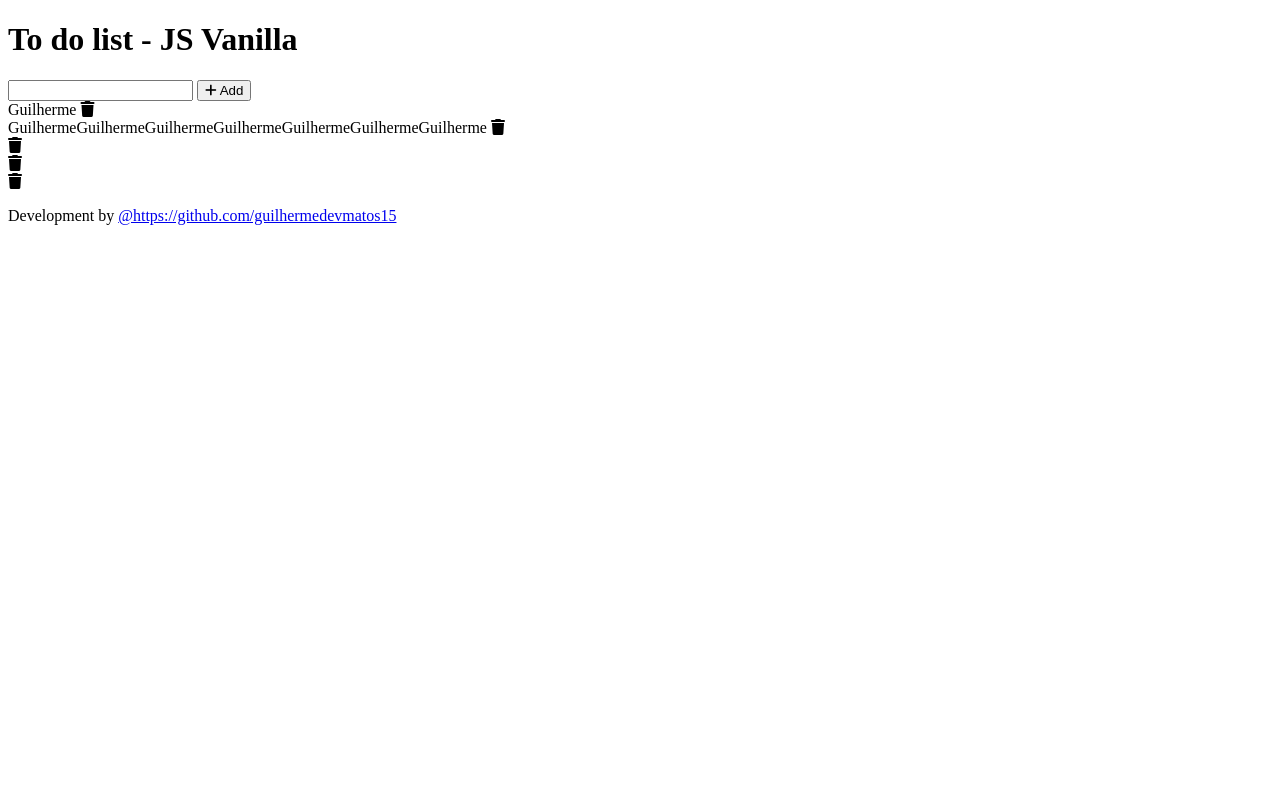
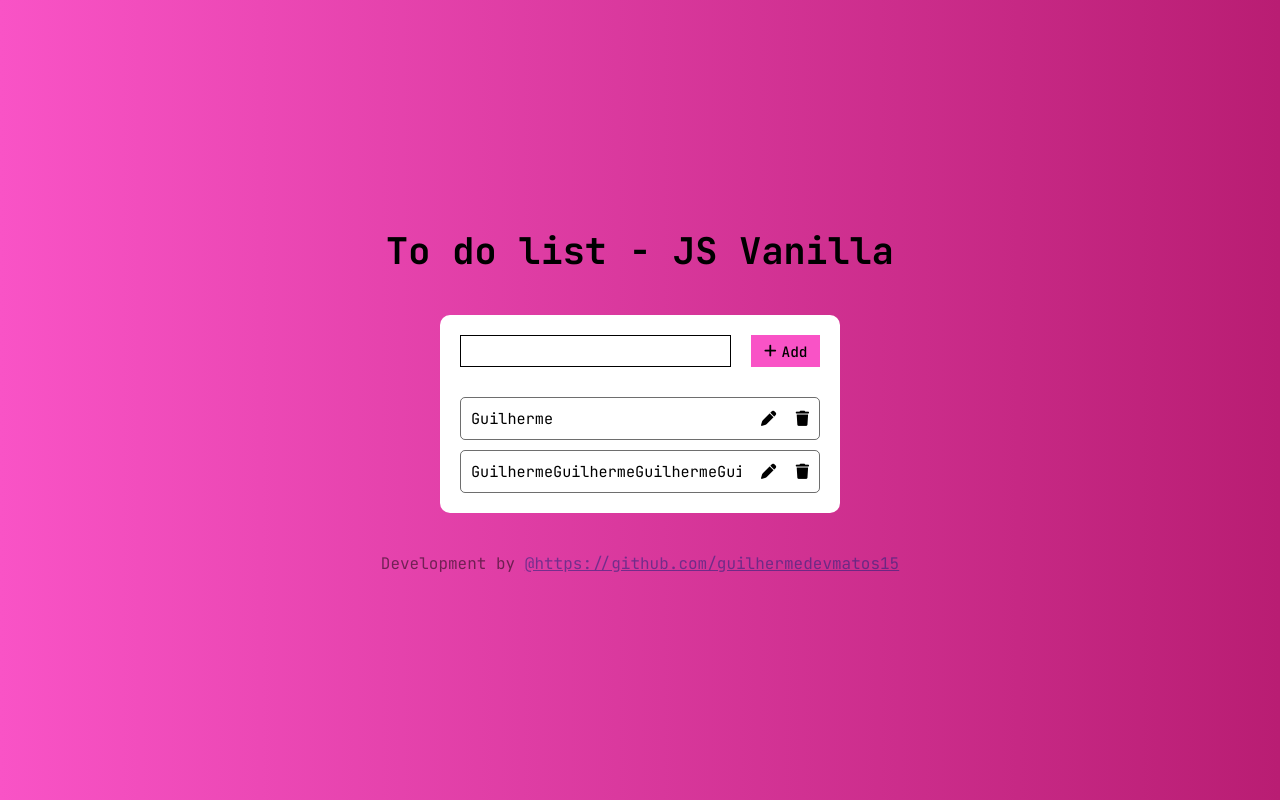
Before and after one commit to guilhermedevmatos15/To-do-list-2024, a plain HTML site: page index.html in a window 1280 px wide. Drawn offline with Linux system fonts and the light colour scheme.

Commit message:
CSS básico feito

```diff
--- /dev/null
+++ b/assets/css/style.css
@@ -0,0 +1,148 @@
+@charset "UTF-8";
+
+@import url('https://fonts.googleapis.com/css2?family=JetBrains+Mono:ital,wght@0,100..800;1,100..800&display=swap');
+
+:root {
+   --color-01: #f953c6;
+   --color-02: #b91d73;
+   --color-03: #0e2279;
+
+   --font-default: 'JetBrains Mono', sans-serif;
+}
+
+* {
+   margin: 0;
+   padding: 0;
+   box-sizing: border-box;
+}
+
+body {
+   width: 100%;
+   min-height: 100vh;
+   padding: 50px 20px;
+   font-family: var(--font-default);
+   background: linear-gradient(to right, var(--color-01), var(--color-02));
+   display: flex;
+   flex-direction: column;
+   justify-content: center;
+   align-items: center;
+   gap: 40px;
+   color: rgb(0, 0, 0);
+}
+
+a {
+   color: var(--color-03);
+}
+
+input {
+   padding: 5px 8px;
+   font-family: var(--font-default);
+   border: 1px solid black;
+   outline: 2px solid transparent;
+   /* border-radius: 5px; */
+   transition: all 0.5s;
+}
+input:focus {
+   border: 1px solid transparent;
+   outline: 2px solid var(--color-02);
+}
+
+.btn {
+   padding: 5px 8px;
+   background-color: var(--color-01);
+   border: none;
+   /* border-radius: 5px; */
+   font-family: var(--font-default);
+   font-weight: 500;
+   font-size: 0.9rem;
+   color: rgb(0, 0, 0);
+   display: flex;
+   justify-content: center;
+   align-items: center;
+   gap: 5px;
+   cursor: pointer;
+   transition: all 0.5s;
+}
+.btn:hover {
+   background-color: var(--color-02);
+   color: white;
+}
+
+/* * Individual styles */
+h1 {
+   font-size: 2.3rem;
+}
+body > p {
+   opacity: 0.5;
+   transition: opacity 0.6s;
+   cursor: default;
+}
+body > p:hover {
+   opacity: 1;
+}
+
+body > div {
+   width: 100%;
+   max-width: 400px;
+   max-height: 450px;
+   background-color: white;
+   padding: 20px;
+   border-radius: 10px;
+}
+
+form {
+   width: 100%;
+   display: flex;
+   justify-content: space-between;
+   align-items: center;
+   gap: 20px;
+}
+
+form input {
+   width: 80%;
+   height: 2rem;
+}
+
+form .btn {
+   width: 20%;
+   height: 2rem;
+}
+
+.tasks {
+   margin-top: 30px;
+   width: 100%;
+   max-height: 350px;
+   display: flex;
+   flex-direction: column;
+   align-items: center;
+   gap: 10px;
+   overflow-y: auto;
+}
+
+.task {
+   width: 100%;
+   padding: 10px;
+   border-radius: 5px;
+   border: 1px solid #00000091;
+   font-size: 0.95rem;
+   display: flex;
+   justify-content: space-between;
+   align-items: center;
+   gap: 5px;
+}
+
+.task .task-text {
+   width: 80%;
+   overflow-x: auto;
+}
+
+.task .task-icon {
+   cursor: pointer;
+   transition: all 0.5s;
+}
+.task .task-icon.fa-pen:hover {
+   color: var(--color-01);
+}
+.task .task-icon.fa-trash:hover {
+   color: var(--color-02);
+}
--- a/index.html
+++ b/index.html
@@ -15,6 +15,8 @@
          src="https://kit.fontawesome.com/401b17d60b.js"
          crossorigin="anonymous"
       ></script>
+      <!-- ? CSS -->
+      <link rel="stylesheet" href="./assets/css/style.css" />
    </head>
    <body>
       <h1>To do list - JS Vanilla</h1>
@@ -28,30 +30,20 @@
          <div class="tasks">
             <div class="task">
                <span class="task-text">Guilherme</span>
-               <i class="fa-solid fa-trash"></i>
+               <i class="task-icon fa-solid fa-pen" title="Edit"></i>
+               <i class="task-icon fa-solid fa-trash" title="Delete"></i>
             </div>
             <div class="task">
-               <span class="task-text">GuilhermeGuilhermeGuilhermeGuilhermeGuilhermeGuilhermeGuilherme</span>
-               <i class="fa-solid fa-trash"></i>
-            </div>
-            <div class="task">
-               <span class="task-text"></span>
-               <i class="fa-solid fa-trash"></i>
-            </div>
-            <div class="task">
-               <span class="task-text"></span>
-               <i class="fa-solid fa-trash"></i>
-            </div>
-            <div class="task">
-               <span class="task-text"></span>
-               <i class="fa-solid fa-trash"></i>
+               <span class="task-text">GuilhermeGuilhermeGuilhermeGuilhermeGuilhermeGuilherme</span>
+               <i class="task-icon fa-solid fa-pen" title="Edit"></i>
+               <i class="task-icon fa-solid fa-trash" title="Delete"></i>
             </div>
          </div>
       </div>
 
       <p>
          Development by
-         <a href="https://github.com/guilhermedevmatos15"
+         <a href="https://github.com/guilhermedevmatos15" target="_blank" rel="nofollow"
             >@https://github.com/guilhermedevmatos15</a
          >
       </p>
```
